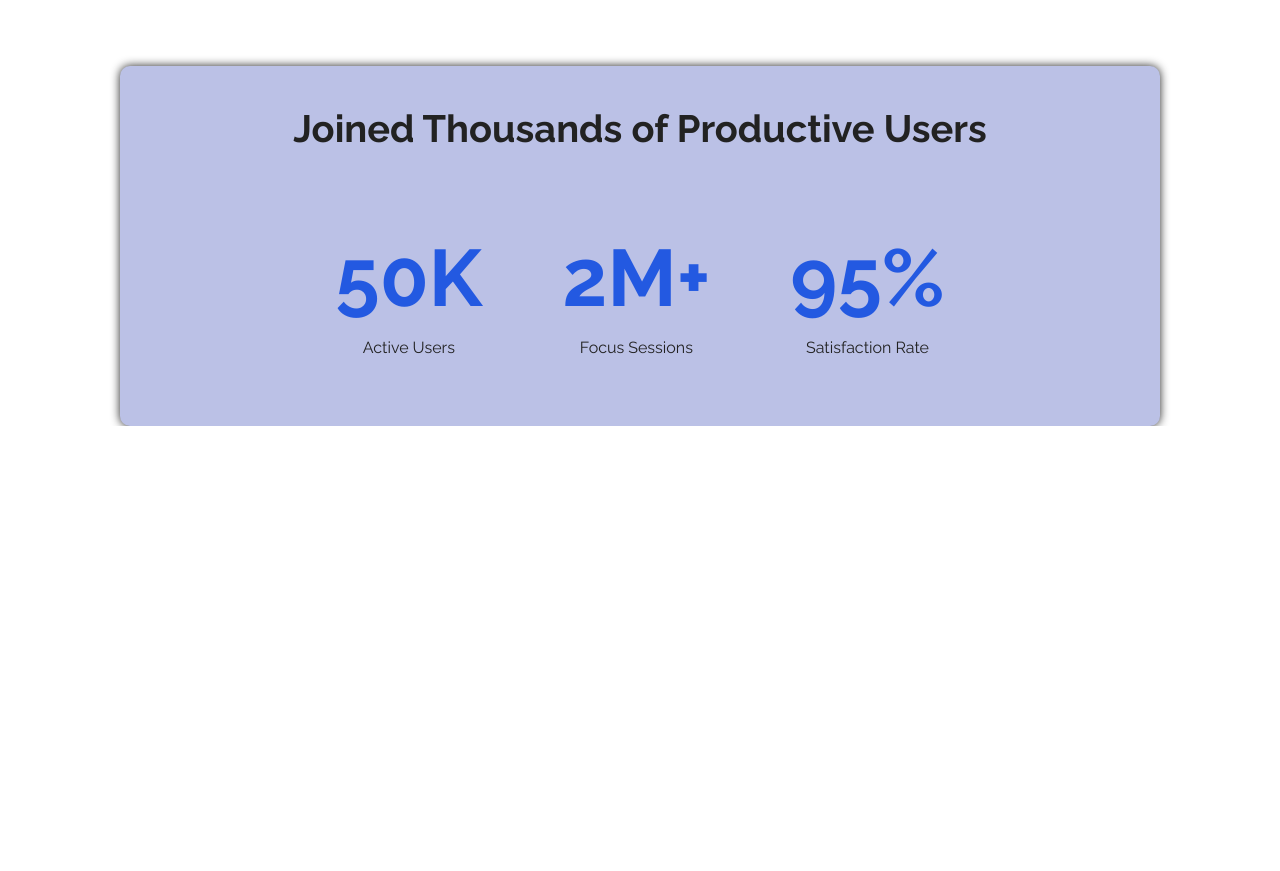
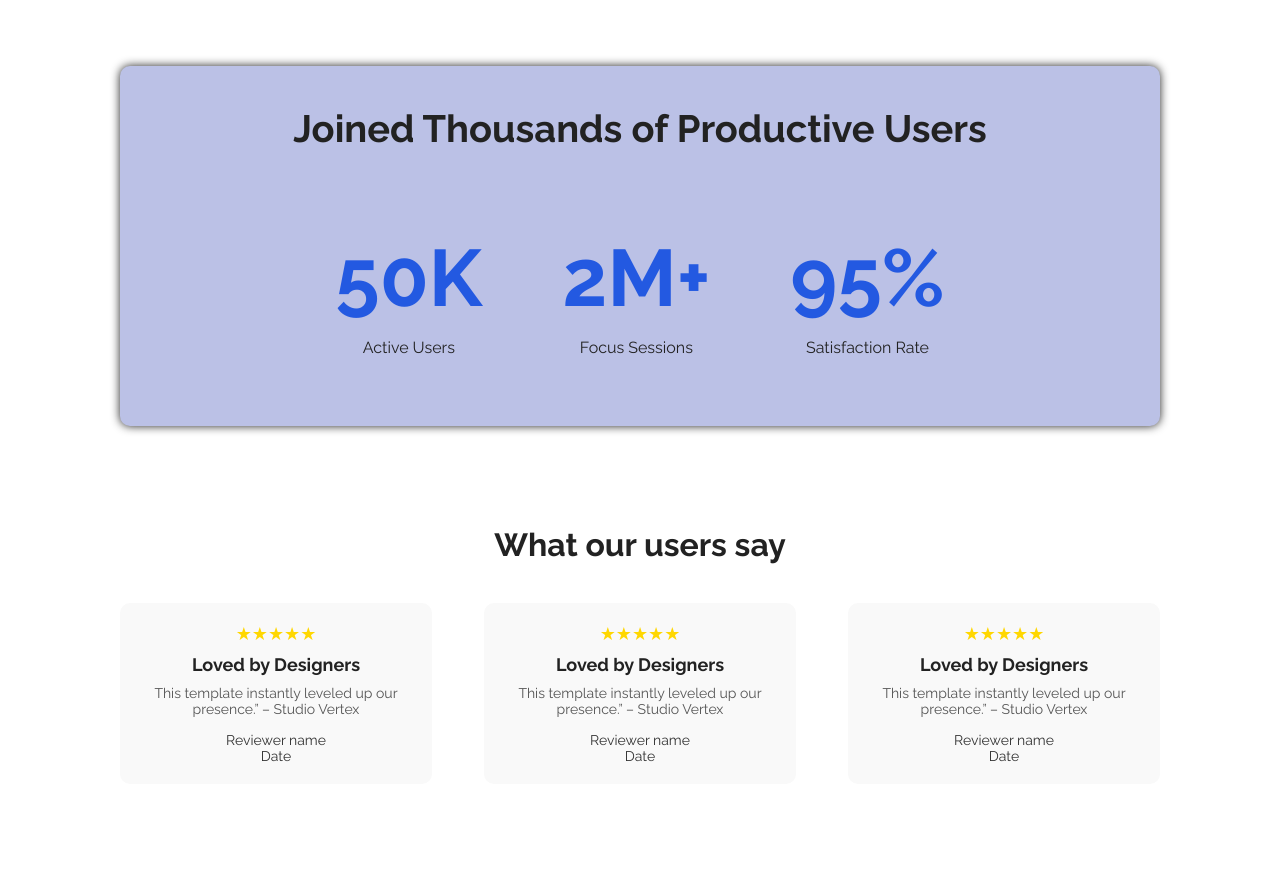
Before and after one commit to masbahulalam/first-assignment, a plain HTML site: page index.html in a window 1280 px wide. Shown: the part 1036-1907 px from the top of the page. Before the commit the page ends 1462 px from the top, so only its background shows below. Drawn offline with Linux system fonts and the light colour scheme.

Commit message:
added star icon title sub title image name date

```diff
--- a/index.html
+++ b/index.html
@@ -54,6 +54,29 @@
      </div>
      </div>
 
+    <div class="testimonial-section">
+  <h2 class="testimonial-title">What our users say</h2>
+  <div class="testimonial-list">
+    <div class="testimonial-box">
+      <div class="stars">★★★★★</div>
+      <h3>Loved by Designers</h3>
+      <p>This template instantly leveled up our presence.” – Studio Vertex</p>
+      <div class="reviewer">Reviewer name<br><span>Date</span></div>
+    </div>
+    <div class="testimonial-box">
+      <div class="stars">★★★★★</div>
+      <h3>Loved by Designers</h3>
+      <p>This template instantly leveled up our presence.” – Studio Vertex</p>
+      <div class="reviewer">Reviewer name<br><span>Date</span></div>
+    </div>
+    <div class="testimonial-box">
+      <div class="stars">★★★★★</div>
+      <h3>Loved by Designers</h3>
+      <p>This template instantly leveled up our presence.” – Studio Vertex</p>
+      <div class="reviewer">Reviewer name<br><span>Date</span></div>
+    </div>
+  </div>
+</div>
 
     <footer>
 
--- a/style/project.css
+++ b/style/project.css
@@ -76,12 +76,12 @@ body {
   font-family: "Raleway", sans-serif;
   font-optical-sizing: auto;
 
-  font-style: normal;
-  font-weight: 800px;
-  font-size: 65px;
-  width: 905px
+  font-style:normal;
+  font-weight:bolder;
+  font-size: 80px;
+  width: 964px
   ;
-  height: 105px;
+  height: 135px;
 }
 .section-wrapper {
   width: 1140px;
@@ -187,3 +187,50 @@ body {
   margin-top: 10px;
   font-size: 16px;
 }
+
+.testimonial-section {
+  width: 1040px;
+  height: 342px;
+  margin: 100px auto;
+  text-align: center;
+}
+
+.testimonial-title {
+  font-size: 32px;
+  margin-bottom: 40px;
+}
+
+.testimonial-list {
+  display: flex;
+  justify-content: space-between;
+  gap: 20px;
+}
+
+.testimonial-box {
+  width: 30%;
+  background-color: #f9f9f9;
+  padding: 20px;
+  border-radius: 10px;
+}
+
+.stars {
+  color: gold;
+  font-size: 18px;
+}
+
+.testimonial-box h3 {
+  margin: 10px 0;
+  font-size: 18px;
+  font-weight: bold;
+}
+
+.testimonial-box p {
+  font-size: 14px;
+  color: #555;
+}
+
+.reviewer {
+  margin-top: 15px;
+  font-size: 14px;
+  color: #333;
+}
```
